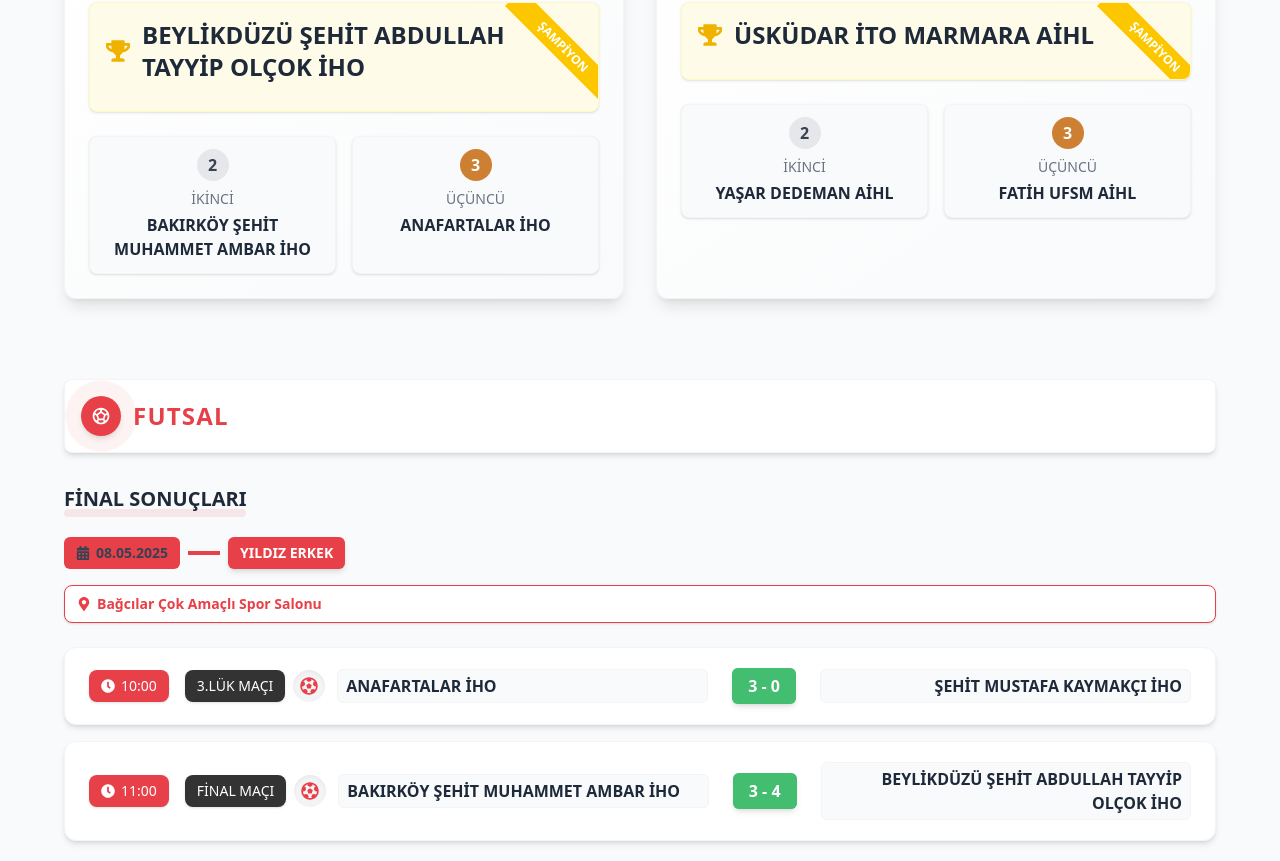
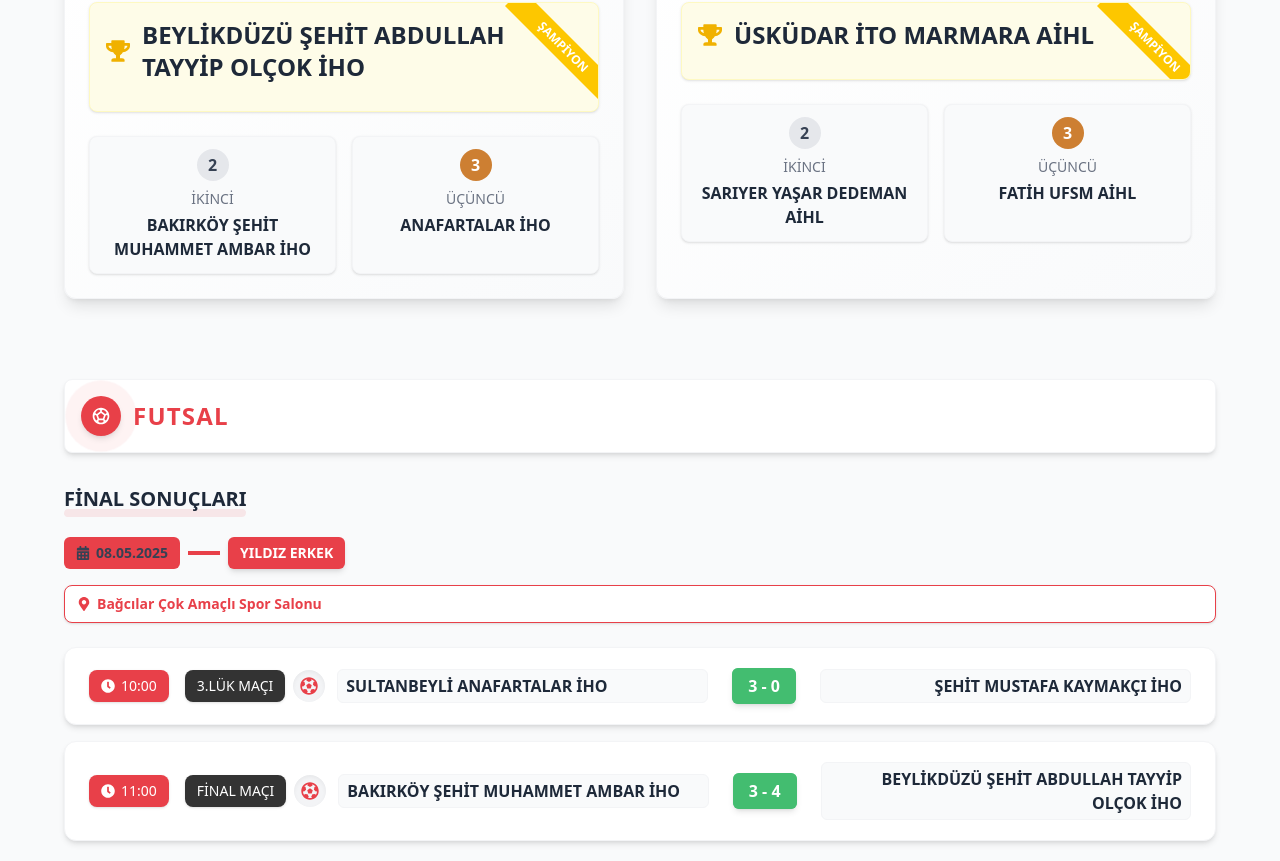
Before and after one commit to ondertalhatorpil/imamhatipsporoyunlari.com, a React (Vite) app in the folder frontend/: page /turnuva-final-asamasi in a window 1280 px wide. Shown: the part 519-1380 px from the top of the page. Built offline with nearby package versions, Linux system fonts and the light colour scheme.

Commit message:
feat: final four

```diff
--- a/frontend/src/pages/TournamentFinal.jsx
+++ b/frontend/src/pages/TournamentFinal.jsx
@@ -144,7 +144,7 @@ const TournamentFinal = () => {
         {
           time: '10:00',
           title: '3.LÜK MAÇI',
-          team1: 'ANAFARTALAR İHO',
+          team1: 'SULTANBEYLİ ANAFARTALAR İHO',
           team2: 'ŞEHİT MUSTAFA KAYMAKÇI İHO',
           score: '3 - 0'
         },
@@ -174,7 +174,7 @@ const TournamentFinal = () => {
           time: '13:00',
           title: 'FİNAL MAÇI',
           team1: 'ÜSKÜDAR İTO MARMARA AİHL',
-          team2: 'YAŞAR DEDEMAN AİHL',
+          team2: 'SARIYER YAŞAR DEDEMAN AİHL',
           score: '8 - 2'
         }
       ]
```
